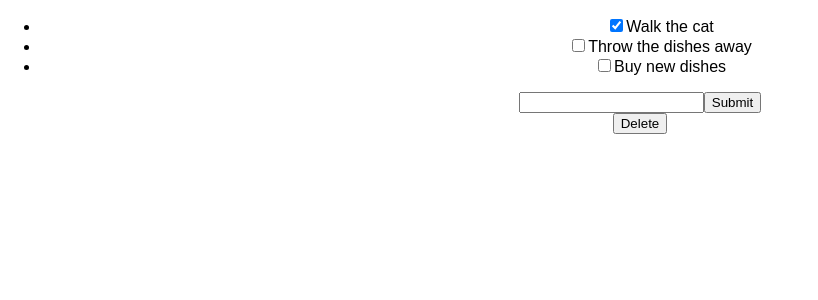
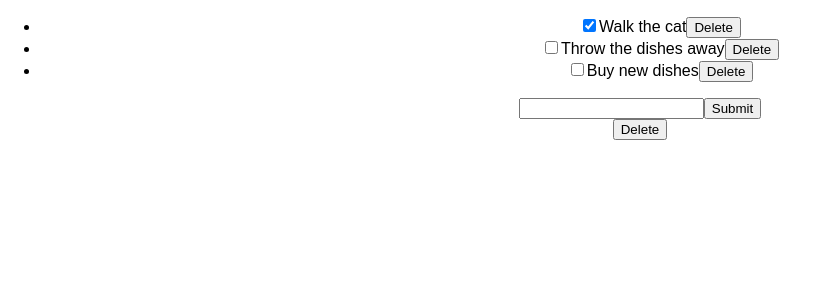
Before and after one commit to gregcargo/react-to-do, a React (Create React App) app: page / in a window 1280 px wide. Shown: the top 300 px of the page, without its empty margins (0-818 px from the left). Built offline with nearby package versions, Linux system fonts and the light colour scheme.

Commit message:
Assignment 8 third draft

```diff
--- a/src/App.js
+++ b/src/App.js
@@ -34,8 +34,8 @@ class App extends Component {
   }
 
     deleteTodo(index) {
+    const todos = this.state.todos.filter((item) => item !== todo );
     const todo = todos[index];
-    const todos = this.state.todos.filter((item) => item !== todo );
     this.setState({ todos: todos });
   }
 
@@ -51,7 +51,7 @@ class App extends Component {
           <input type="text" value={ this.state.newTodoDescription } onChange={ (e) => this.handleChange(e) } />
           <input type="submit" />
         </form>
-        <button type='Button' onClick={this.props.deleteTodo}>Delete</button>
+        <button onClick={this.props.deleteTodo}>Delete</button>
       </div>
     );
   }
--- a/src/components/ToDo.js
+++ b/src/components/ToDo.js
@@ -6,6 +6,7 @@
         <li>
          <input type="checkbox" checked={ this.props.isCompleted } onChange={ this.props.toggleComplete } />
          <span>{ this.props.description }</span>
+         <button onClick={this.props.deleteTodo}>Delete</button>
        	</li>
      );
    }
```
